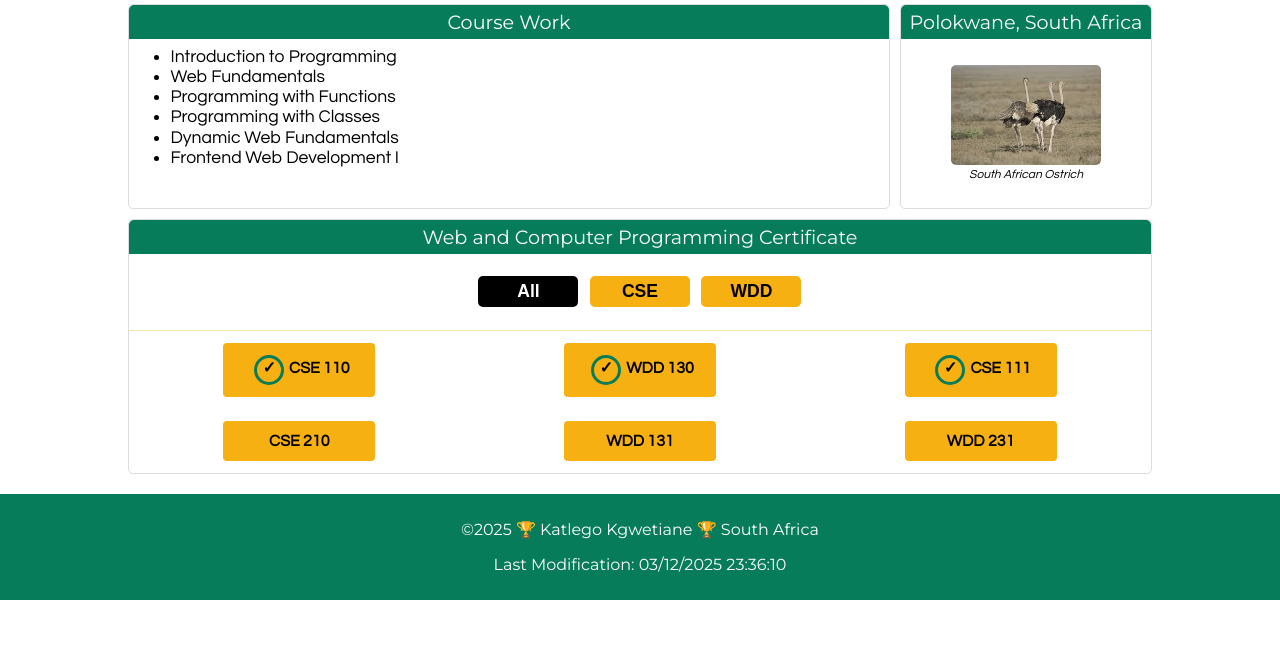
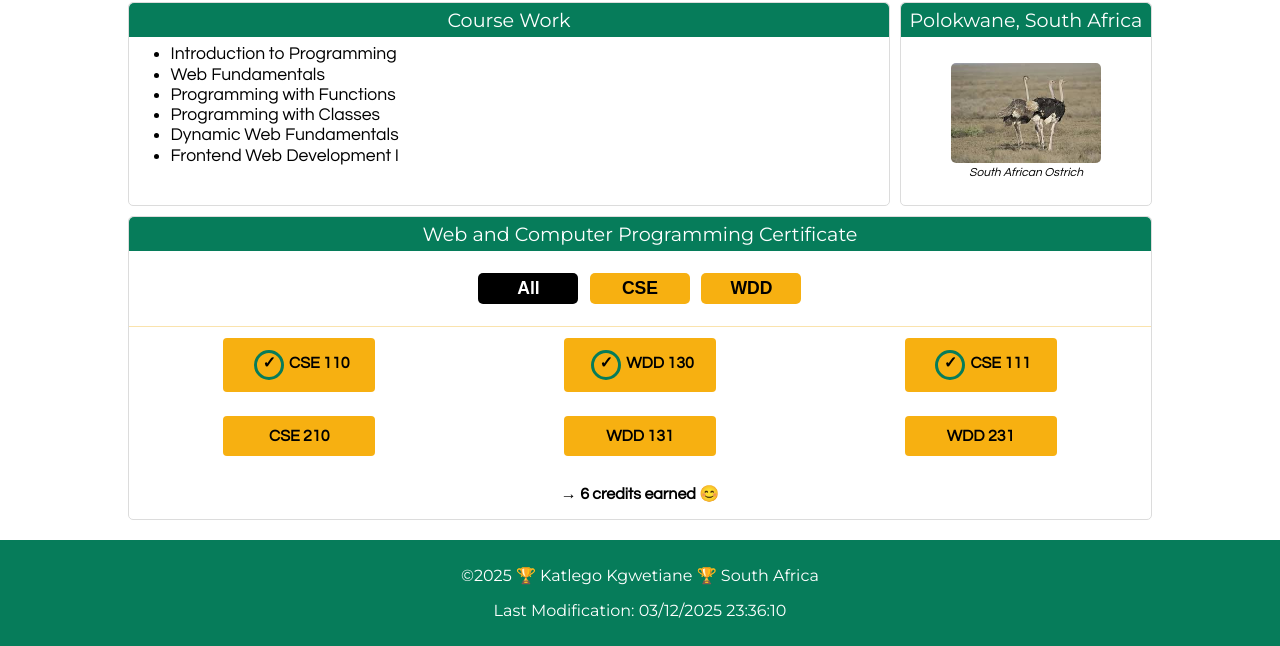
Before and after one commit to anton-wolf/wdd231, a plain HTML site: page index.html in a window 1280 px wide. Both pictures are taken after a click on the button "All". Shown: the part 200-846 px from the top of the page. Before the commit the page ends 800 px from the top, so only its background shows below. Drawn offline with Linux system fonts and the light colour scheme.

Commit message:
added credits counter

```diff
--- a/index.html
+++ b/index.html
@@ -71,6 +71,7 @@
         <section id="course_container">
             <h2 hidden=''>...</h2>
         </section>
+        <p>→ 4 Credits earned</p>
     </section>
 </main>
 
--- a/scripts/course.js
+++ b/scripts/course.js
@@ -90,21 +90,29 @@ const course_btns = {
 }
 
 // function for populating course container
-const populateCourseContainer = course => {
+const populateCourseContainer = ({course, credits}) => {
     const newDiv = document.createElement('div');
+    const creditsElement = document.querySelector(".courses p");
+
+    // populate credits
+    creditsElement.textContent = `→ ${credits} credits earned 😊`
+
 
     // indicate as completed if completed
     course.completed && newDiv.classList.add('completed');
     newDiv.textContent = `${course.subject} ${course.number}`
+
     // course is completed
     const completed = document.createElement('span')
     completed.textContent = `✓`
     course.completed && newDiv.prepend(completed)
     course_container.appendChild(newDiv)
+
 }
 
 // function for selecting course and highlighting currently selected course button
 const SelectCourse = event => {
+
 
     // empty course container repeteadly until empty
     while (course_container.firstChild)
@@ -122,23 +130,20 @@ const SelectCourse = event => {
 
     })
 
+    const subject = event.target.innerHTML;
 
-    courses.forEach(course => {
-        if (event.target.innerHTML === 'CSE' && course.subject === 'CSE')
-            populateCourseContainer(course)
-        else if (event.target.innerHTML === 'WDD' && course.subject === 'WDD')
-            populateCourseContainer(course)
-        else if (event.target.innerHTML === 'All')
-            populateCourseContainer(course)
-    });
+    // separate into subjects
+    const filteredCourses = courses.filter(course =>
+        subject === 'All' || course.subject === subject
+    );
 
-    // handle subject selection
-    if (event.target.innerHTML === 'CSE')
-        courses.forEach(course => {
-            if (course.subject === 'CSE') {
-            }
+    // compute course credits based on selection
+    const credits = filteredCourses.reduce((compounded, course) =>
+        compounded + (course.completed ? course.credits : 0), 0
+    );
 
-        })
+    filteredCourses.forEach(course => populateCourseContainer({course, credits}));
+
 }
 
 // attach click event listeners to all three buttons
@@ -148,10 +153,12 @@ Object.entries(course_btns).forEach(([, value]) => {
 
 //populate courses on page load
 document.addEventListener('DOMContentLoaded', () => {
+    // count credits based on selection
+    const credits = courses.reduce((compounded, current) =>
+        compounded + (current.completed ? current.credits : 0), 0)
 
     courses.forEach(course => {
-        populateCourseContainer(course)
-
+        populateCourseContainer({course, credits})
 
         // populate course work
         const course_work_item = document.createElement("li")
--- a/styles/bigger.css
+++ b/styles/bigger.css
@@ -188,11 +188,11 @@ article {
 .courses {
     display: grid;
     grid-template-columns: 1fr;
-    grid-template-rows: auto auto auto;
     grid-template-areas:
     "h2"
     "ul"
-    "section";
+    "section"
+    "p";
 }
 
 .courses h2 {
@@ -263,6 +263,12 @@ article {
     font-weight: 900;
 }
 
+.courses p {
+    grid-area: p;
+    justify-self: center;
+    font-weight: 900;
+}
+
 footer {
     grid-area: footer;
     background-color: var(--primary_colour);
```
